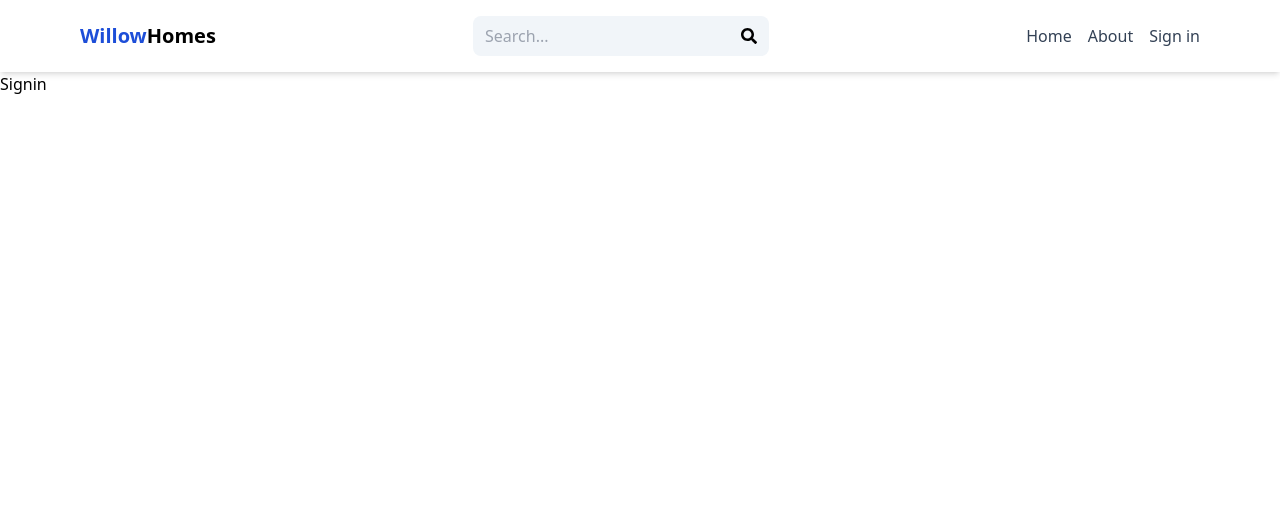
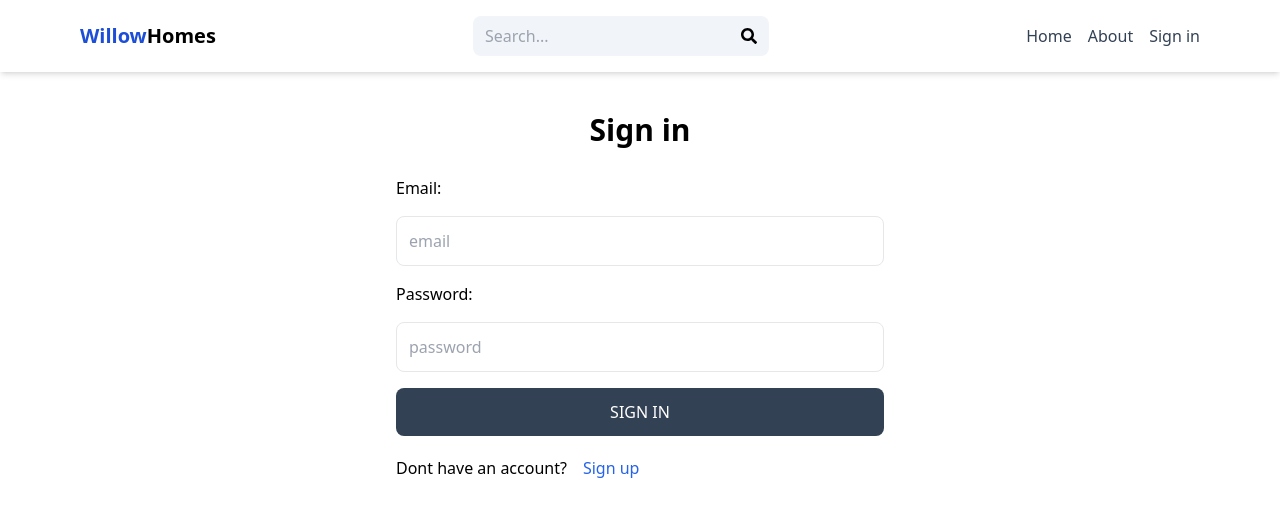
Before and after one commit to obaidahmed13/Willow-Homes, a React (Vite) app in the folder real-estate/real-estate/: page /sign-in in a window 1280 px wide. Shown: the top 516 px of the page. Built offline with nearby package versions, Linux system fonts and the light colour scheme.

Commit message:
sign in function

```diff
--- a/real-estate/real-estate/src/pages/Signin.jsx
+++ b/real-estate/real-estate/src/pages/Signin.jsx
@@ -1,6 +1,64 @@
+import { useState } from 'react';
+import {Link, useNavigate} from 'react-router-dom';
 
 export const Signin = () => {
+  const [formData, setFormData] = useState({})
+  const[error, setError] = useState(null)
+  const[loading, setLoading] = useState(false)
+  const navigate = useNavigate();
+  const handleChange = (e) => {
+    setFormData({
+      ...formData,
+      [e.target.id]: e.target.value,
+    });
+
+  }
+  const handleSubmit = async (e) => {
+    e.preventDefault();
+    try {
+      setLoading(true);
+
+    const res = await fetch ('/api/auth/signin', {
+      method: 'POST',
+      headers: {
+        'Content-Type' : 'application/json',
+      },
+      body: JSON.stringify(formData),
+    });
+    const data = await res.json();
+    if (data.success === false) {
+      setError(data.message);
+      setLoading(false);
+      return;
+    }
+    setLoading(false);
+    setError(null)
+    navigate('/');
+    } catch (error) {
+      setError(error.message)
+      setLoading(false)
+    }
+  };
+
   return (
-    <div>Signin</div>
+    <div className="p-3 max-w-lg mx-auto">
+      <h1 className="text-center font-semibold m-7 text-3xl">Sign in</h1>
+      <form onSubmit={handleSubmit} className="flex flex-col gap-4" >
+          <label>Email: </label>
+          <input type="email" placeholder="email" className="border p-3 rounded-lg" id='email' onChange={handleChange}/>
+          <label>Password: </label>
+          <input type="password" placeholder="password" className="border p-3 rounded-lg" id='password' onChange={handleChange}/>
+        <button disabled={loading} className="bg-slate-700 text-white p-3 rounded-lg uppercase hover:opacity-90">
+          {loading ? 'Loading...' : 'Sign In'}
+        </button>
+      </form>
+      <div className='flex gap-4 mt-5'>
+        <p>Dont have an account?</p>
+        <Link to={"/sign-up"}>
+          <span className='text-blue-600'>Sign up</span>
+        </Link>
+      </div>
+      {error && <p className='text-red-600 mt-5'>{error}</p>}
+    </div>
   )
 }
```
